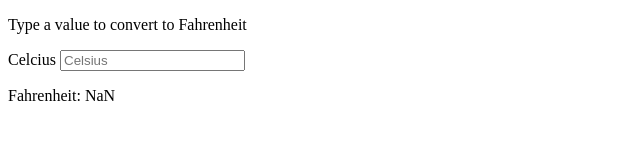
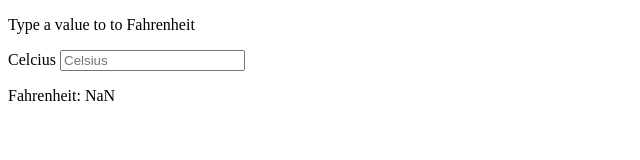
Before and after one commit to revou-fundamental-course/21-apr-25-G4l1le30, a plain HTML site: page index.html in a window 1280 px wide. Shown: the full height of the page, 0-640 px from the left. Drawn offline with Linux system fonts and the light colour scheme.

Commit message:
Update index.html

```diff
--- a/index.html
+++ b/index.html
@@ -6,7 +6,7 @@
     <title>Konversi Celcius ke Fahrenheit</title>
 </head>
 <body>
-    <p>Type a value to convert to Fahrenheit</p>
+    <p>Type a value to  to Fahrenheit</p>
     <p>
         <label>Celcius</label>
         <input id="input-celcius" type="number"placeholder="Celsius"oninput="temperatureConverter(this.value)" onchange = "temperature-converter(this.value)">
```
